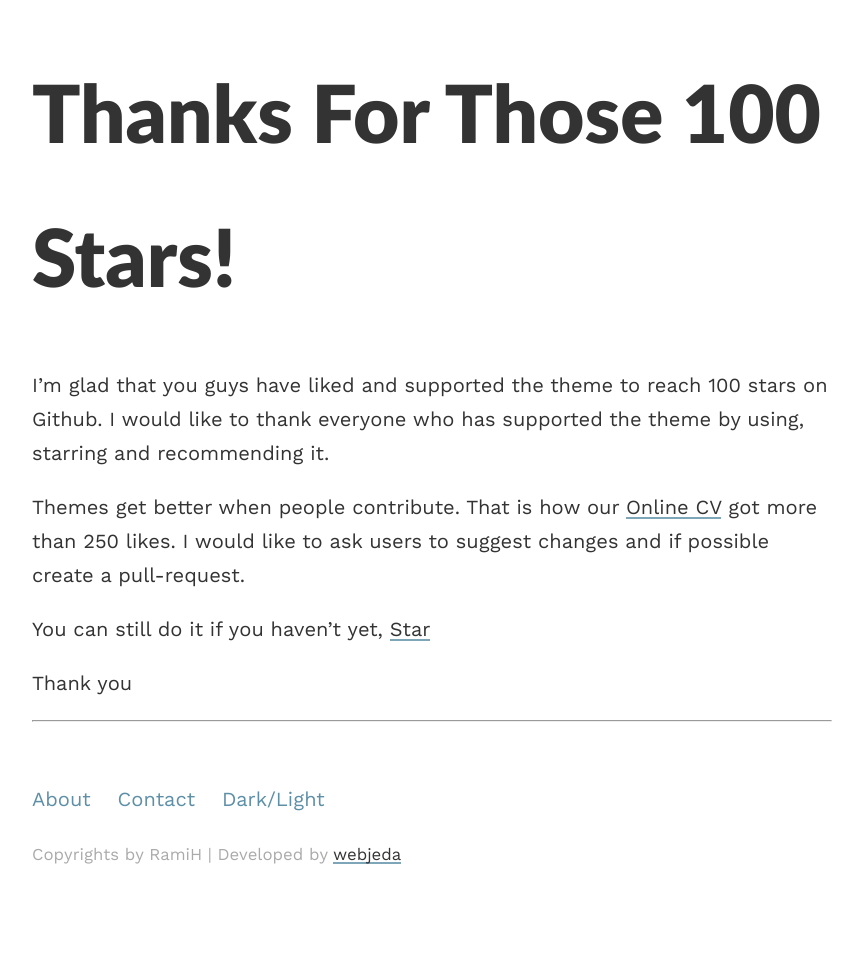
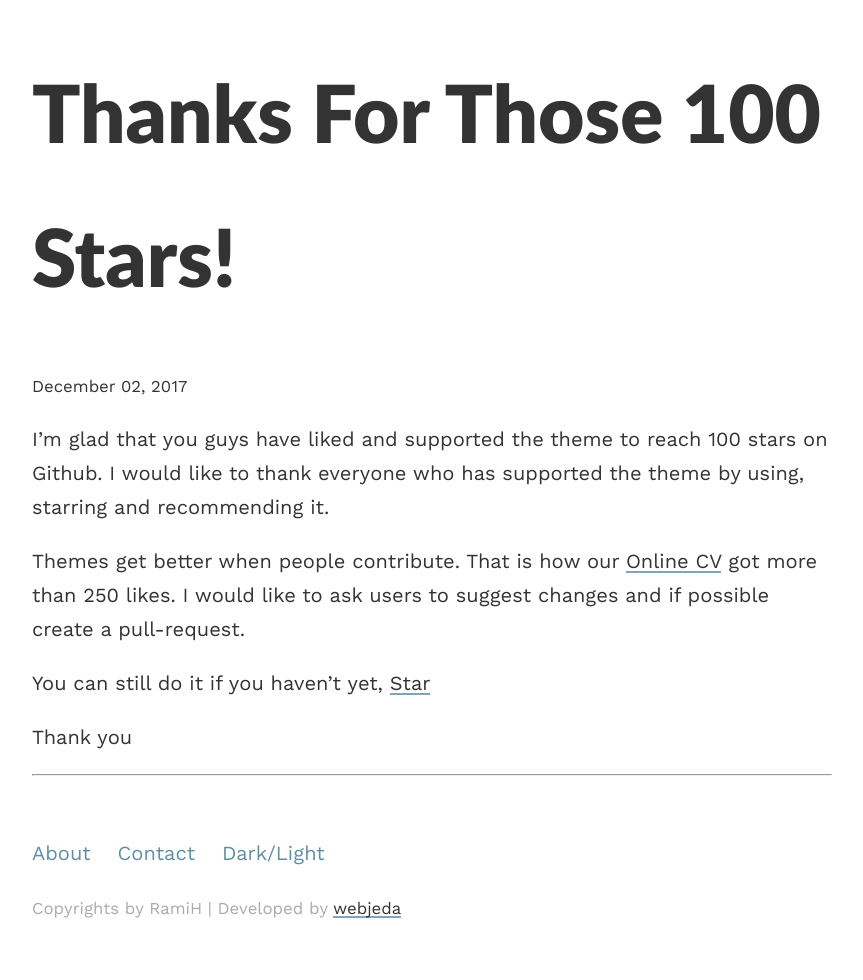
Before and after one commit to no-use-rami/ramihan.github.io, a Jekyll site: the page built from _posts/2017-12-02-thank-you.md, in a window 1280 px wide. Shown: the whole page, without its empty margins (208-1071 px from the left). Built offline with Jekyll 4.4.1, drawn with Linux system fonts in a browser that asks for light colours; comment, search, counter and statistics services are not loaded.

Commit message:
Update post.html

```diff
--- a/_layouts/post.html
+++ b/_layouts/post.html
@@ -2,7 +2,7 @@
 layout: default
 ---
 <h1 class="post-headline">{{page.title}}</h1>
-<!-- <p class="meta"><small>{{page.date | date: '%B %d, %Y'}}</small></p> -->
+<p class="meta"><small>{{page.date | date: '%B %d, %Y'}}</small></p>
 
 {{content}}
 
```
